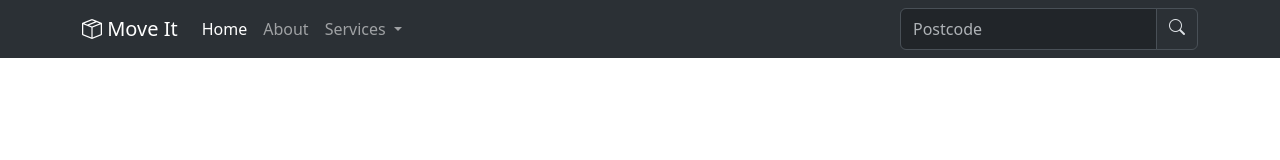
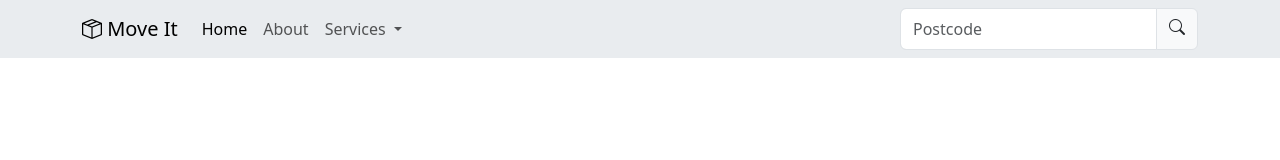
Before and after one commit to Murtaza34/move-it, a plain HTML site: page index.html in a window 1280 px wide. Drawn offline with nearby package versions, Linux system fonts and the light colour scheme.

Commit message:
navbar brand updated

```diff
--- a/index.html
+++ b/index.html
@@ -23,11 +23,9 @@
     <title>Move it</title>
   </head>
   <body>
-    <nav class="navbar navbar-expand-lg bg-body-tertiary" data-bs-theme="dark">
+    <nav class="navbar navbar-expand-lg bg-body-secondary">
       <div class="container">
-        <a class="navbar-brand" href="#"
-          ><i class="bi bi-box-seam"></i> Move It</a
-        >
+        <a class="navbar-brand fw-medium" href="/"><i class="bi bi-box-seam"></i> Move It</a>
         <button
           class="navbar-toggler"
           type="button"
@@ -73,7 +71,7 @@
                 placeholder="Postcode"
                 aria-label="Search"
               />
-              <button type="button" id="search-btn" class="input-group-text" >
+              <button type="button" id="search-btn" class="input-group-text">
                 <i class="bi bi-search pb-1"></i>
               </button>
             </div>
```
